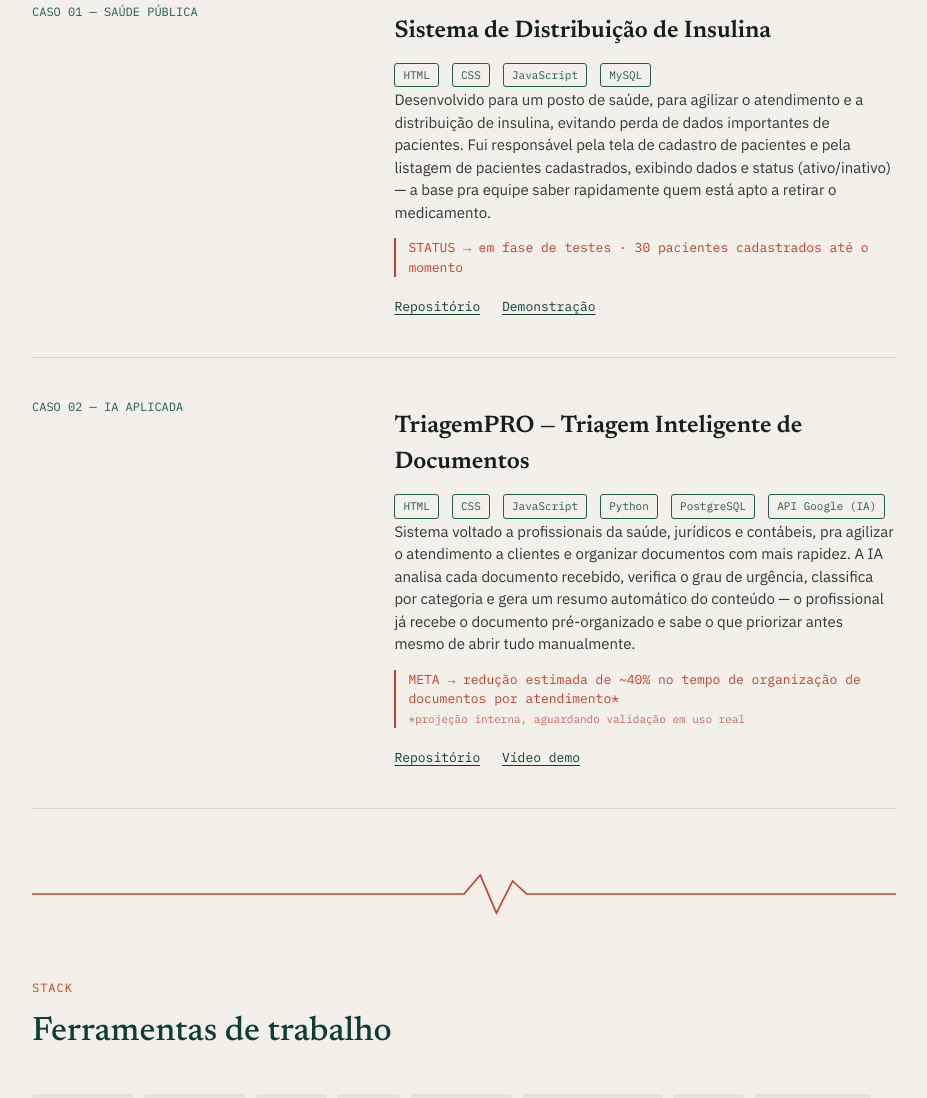
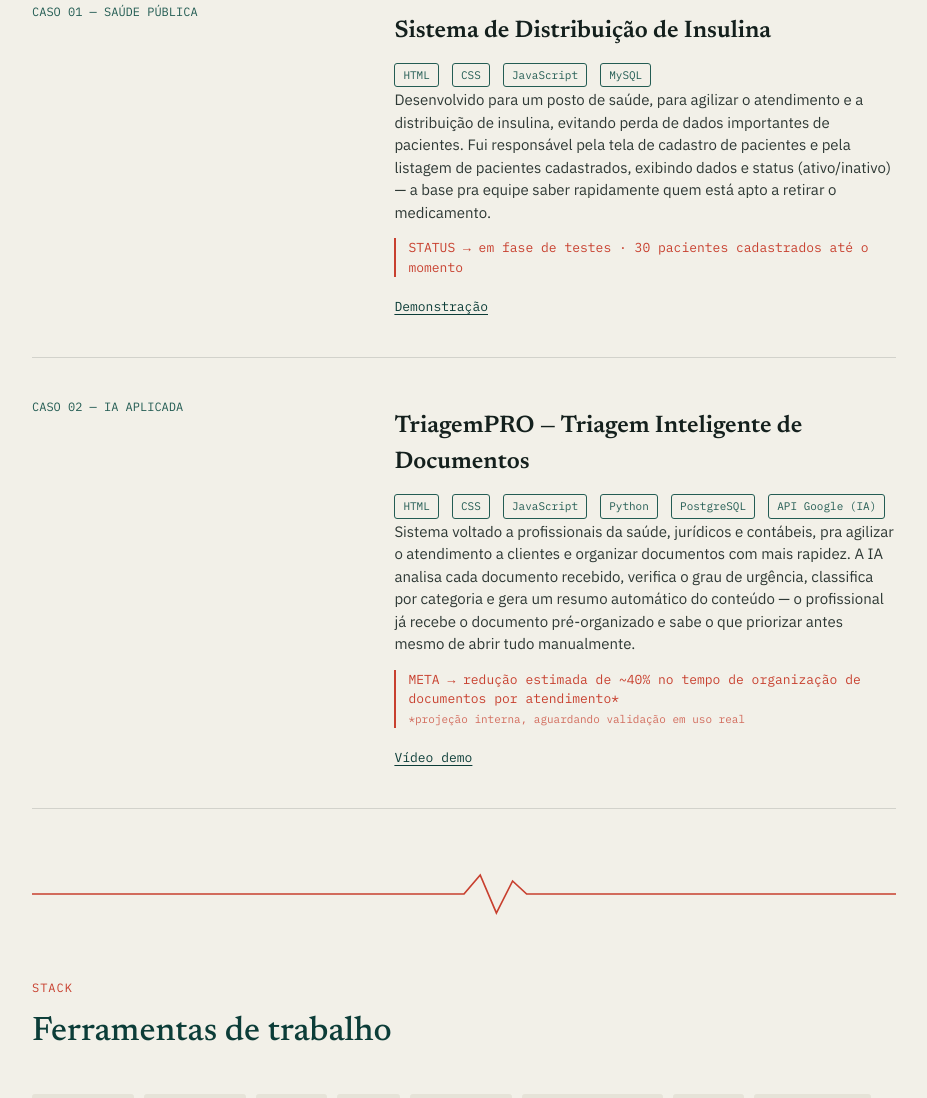
Before and after one commit to MiqRoot/portfolio, a plain HTML site: page index.html in a window 1280 px wide. Shown: the part 823-1921 px from the top of the page, without its empty margins (176-1103 px from the left). Drawn offline with Linux system fonts and the light colour scheme.

Commit message:
Ajuste no campo repositorio

```diff
--- a/index.html
+++ b/index.html
@@ -212,7 +212,6 @@
           STATUS → em fase de testes · 30 pacientes cadastrados até o momento
         </div>
         <div class="project-links" style="margin-top:16px;">
-          <a href="#">Repositório</a>
           <a href="./Imagem/Video Project 1.mp4">Demonstração</a>
         </div>
       </div>
@@ -246,7 +245,6 @@
           <span style="font-size:11px; opacity:0.75;">*projeção interna, aguardando validação em uso real</span>
         </div>
         <div class="project-links" style="margin-top:16px;">
-          <a href="#">Repositório</a>
           <a href="#">Vídeo demo</a>
         </div>
       </div>
```
